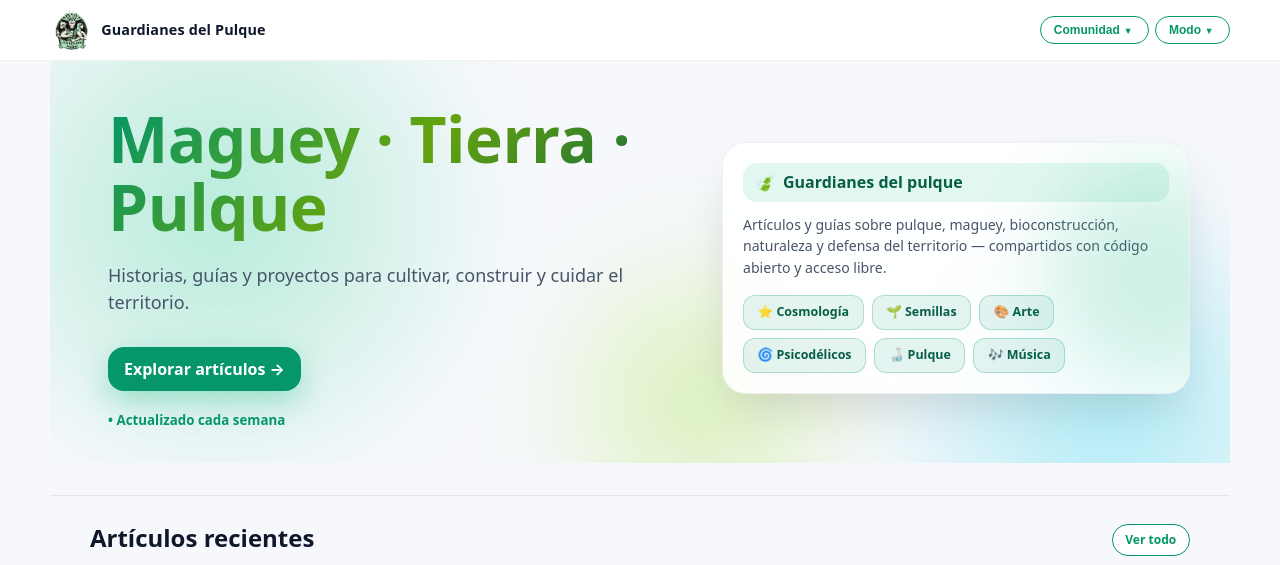
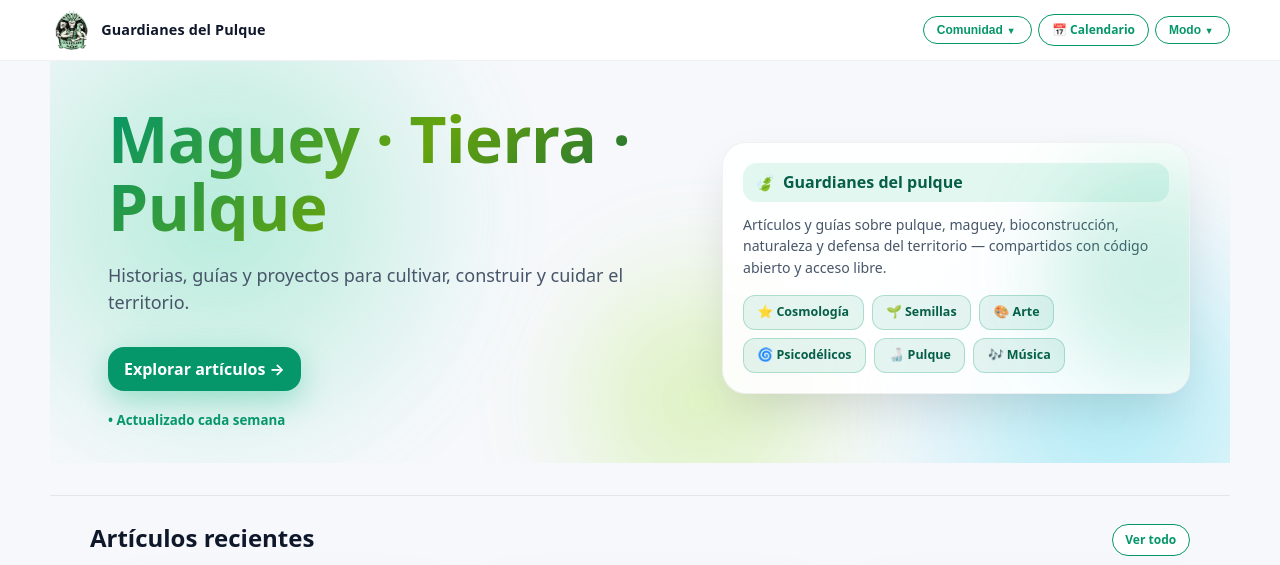
Before and after one commit to swgarz/guardianesdelpulque, a website: page index.html in a window 1280 px wide. Shown: the top 565 px of the page. Drawn offline with Linux system fonts and the light colour scheme.

Commit message:
feat: agregar botón Calendario en nav desktop y menú hamburguesa
Co-Authored-By: Claude Sonnet 4.6 <noreply@anthropic.com>

```diff
--- a/index.html
+++ b/index.html
@@ -672,6 +672,9 @@
           </div>
         </div>
 
+        <!-- Calendario -->
+        <a class="chip" href="calendario.html">📅 Calendario</a>
+
         <!-- Modo -->
         <div class="nav-item">
           <button class="nav-trigger" type="button">
@@ -698,6 +701,7 @@
       </div>
       <div class="nav-panel-section">Navegar</div>
       <a class="nav-panel-link" href="posts.html">📰 Artículos</a>
+      <a class="nav-panel-link" href="calendario.html">📅 Calendario</a>
       <a class="nav-panel-link" href="#donar">💚 Donar</a>
       <hr class="nav-panel-divider">
       <div class="nav-panel-section">Aliados</div>
```
